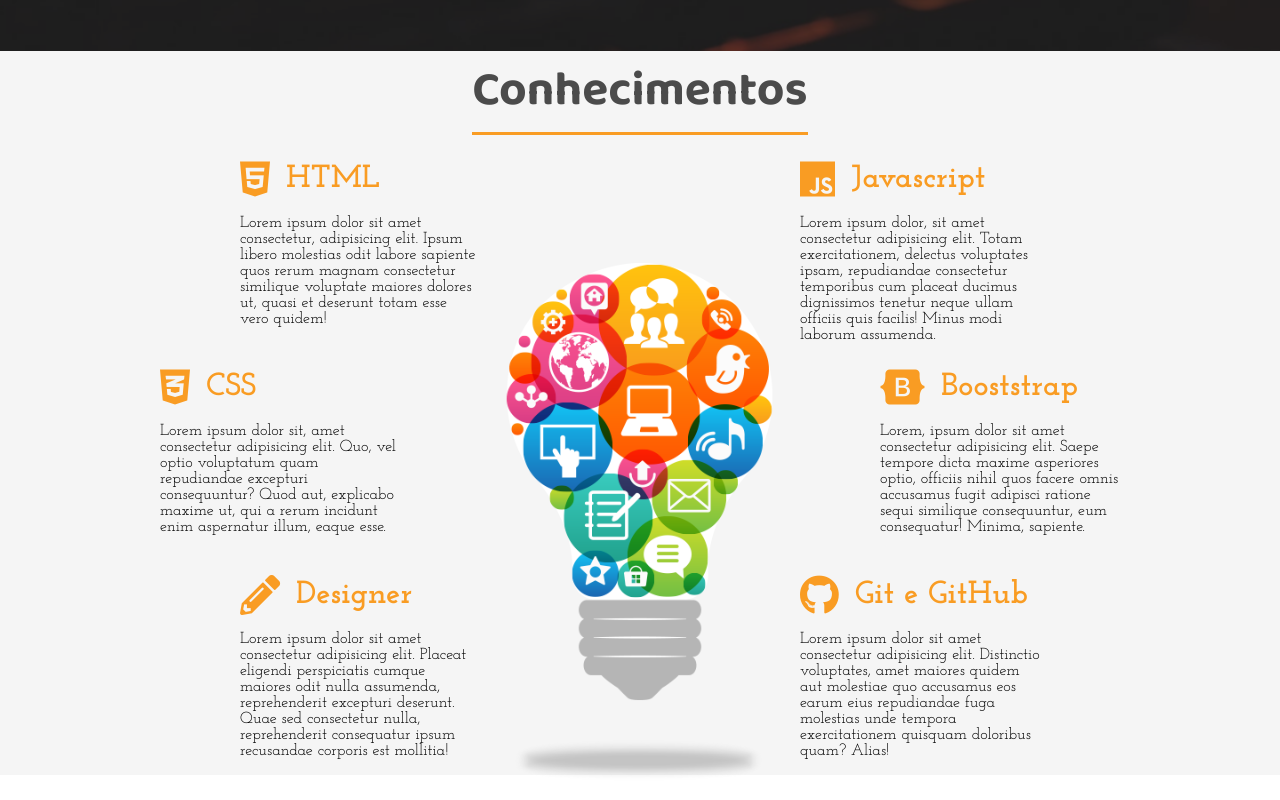
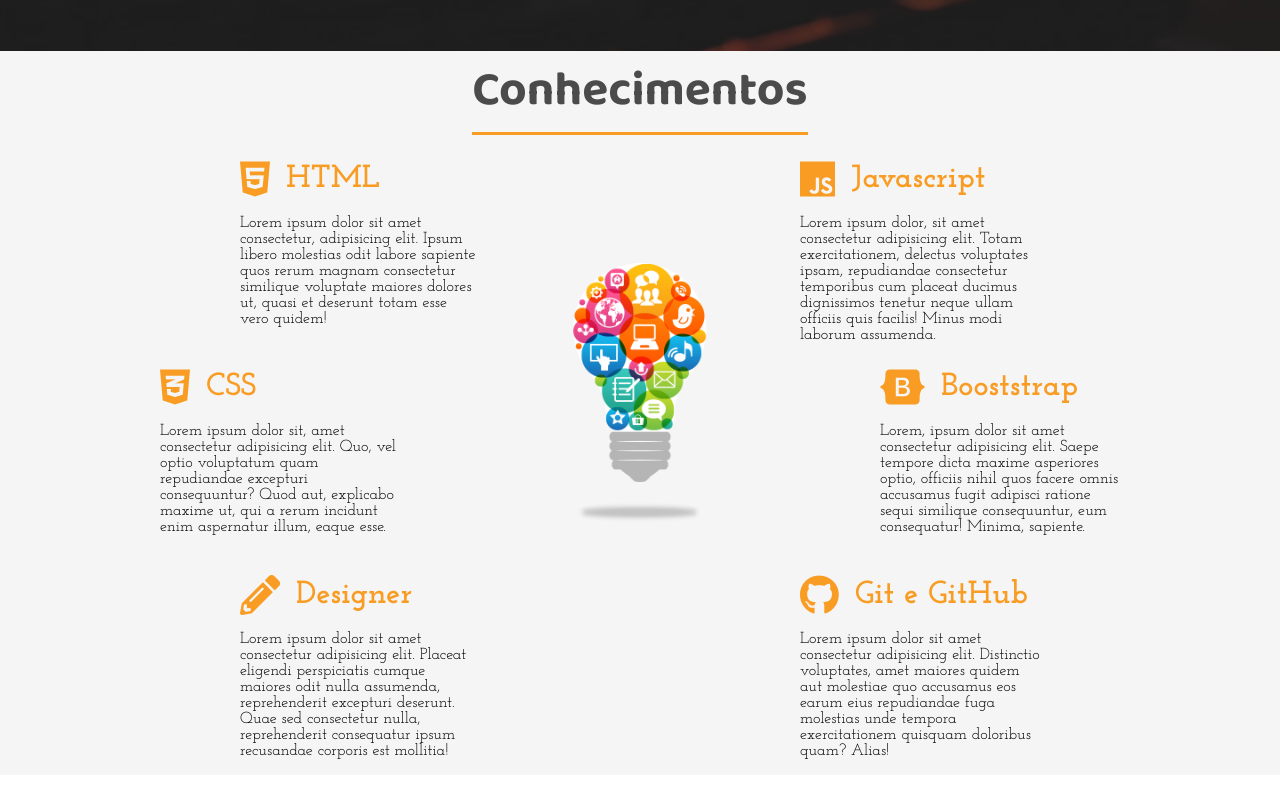
Before and after one commit to MiguelFernandes20/Portifolio, a plain HTML site: page index.html in a window 1280 px wide. Shown: the part 749-1549 px from the top of the page. After the commit the page ends 1524 px from the top, so only its background shows below. Drawn offline with Linux system fonts and the light colour scheme.

Commit message:
estrutura inicial dos arquivos

```diff
--- a/style.css
+++ b/style.css
@@ -307,7 +307,7 @@ margin-top: 1rem;
 }
 
 .conhecimentos-img-wrapper{
-    grid-column: 7 / 11;
+    grid-column: 8 / 10;
     grid-row: 2 / 6;
     width: 100%;
 }
```
